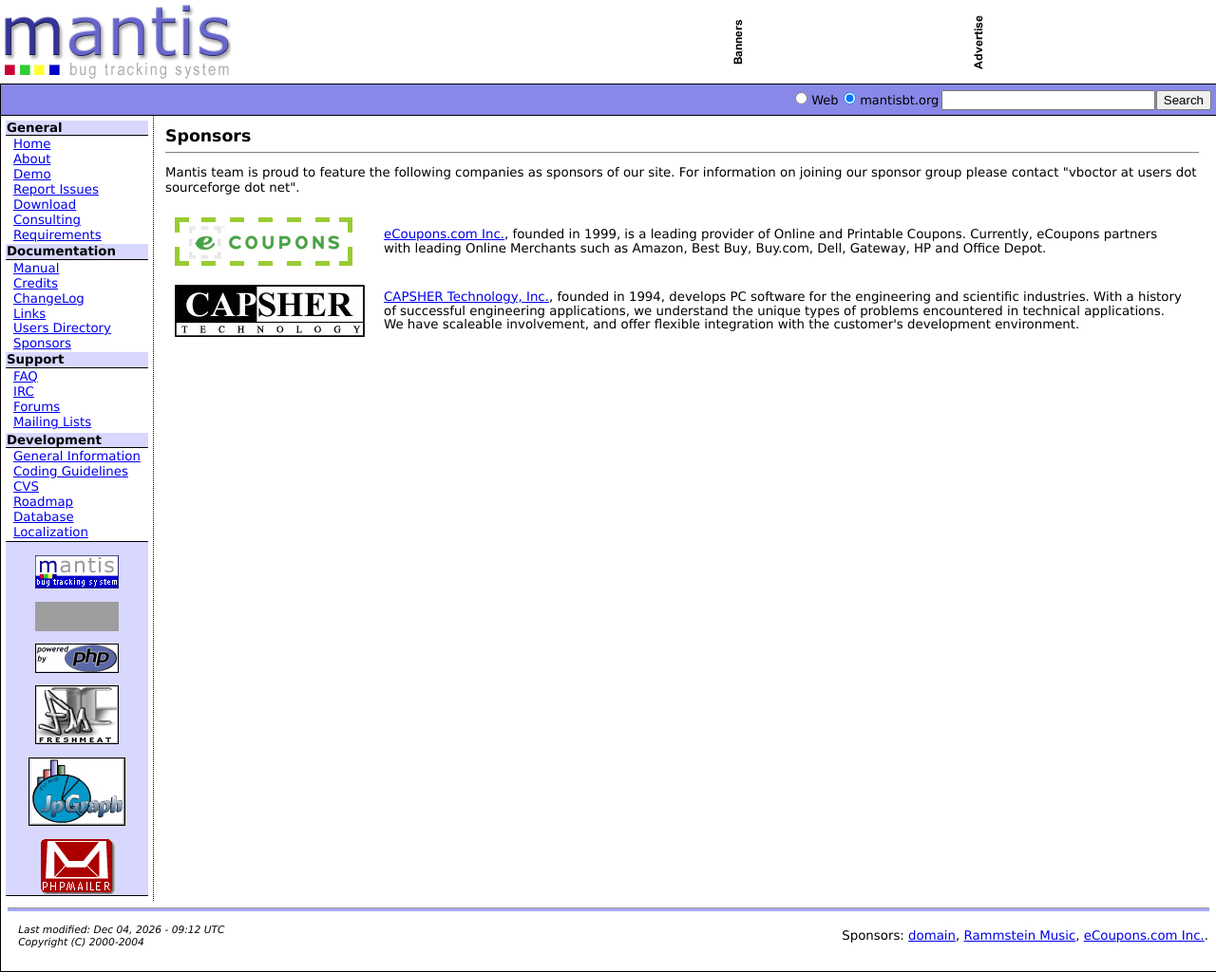
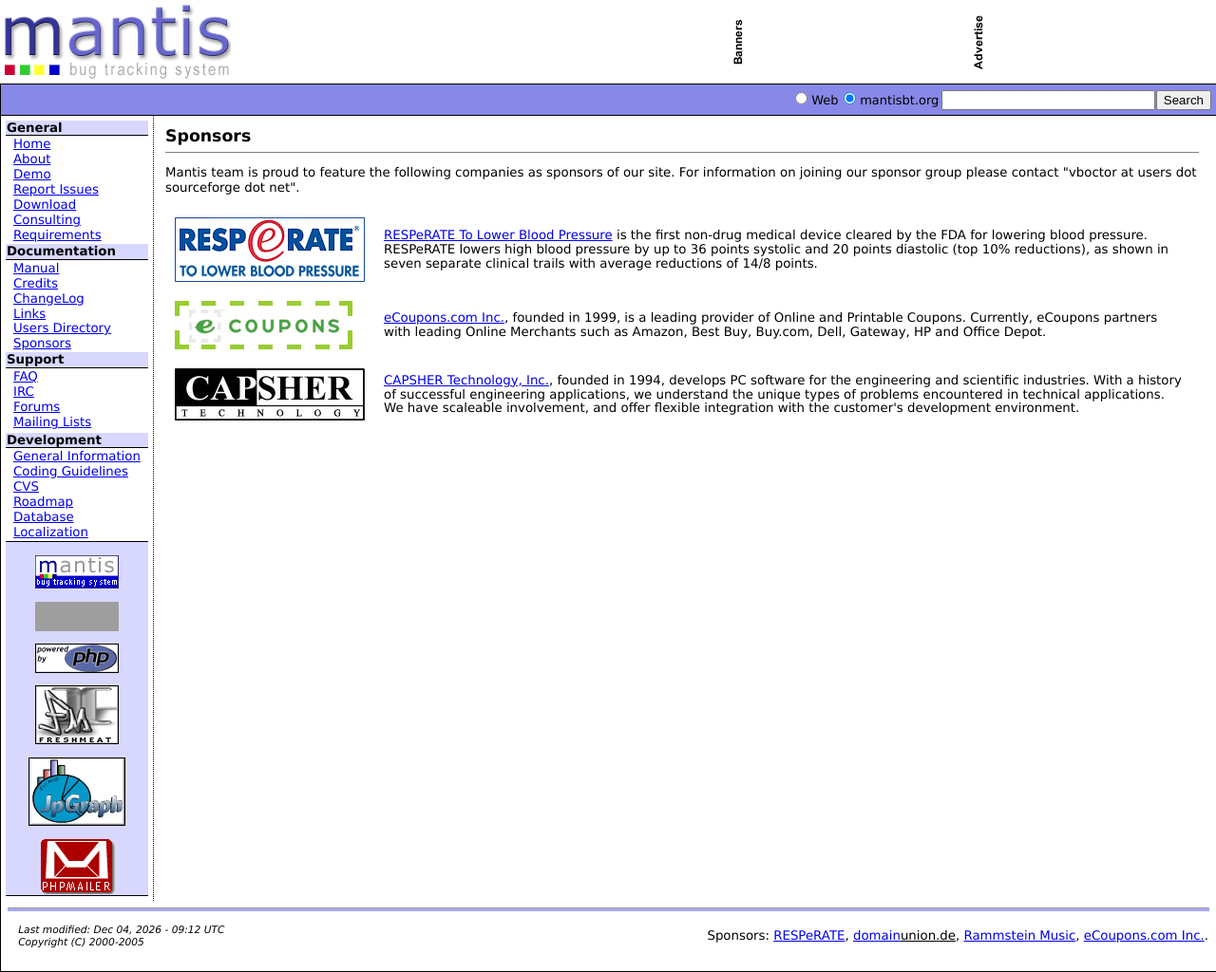
Before and after one commit to mantisbt/mantisbt-web, a PHP site: page /sponsors.php in a window 1280 px wide. Shown: the whole page at 95% size. Run offline with PHP 8.4, Linux system fonts and the light colour scheme; some libraries are stand-ins or nearby versions; grey boxes are pictures that could not be loaded.

Commit message:
Added Resperate sponsor.
git-svn-id: http://mantisbt.svn.sourceforge.net/svnroot/mantisbt/trunk@3831 f5dc347c-c33d-0410-90a0-b07cc1902cb9

```diff
--- a/bot.php
+++ b/bot.php
@@ -14,11 +14,12 @@
 			<tr valign="MIDDLE">
 				<td>
 					<address>&nbsp;&nbsp;&nbsp;Last modified: <?php echo date( "M d, Y - H:m T", getlastmod() )?></address>
-					<address>&nbsp;&nbsp;&nbsp;Copyright (C) 2000-2004</address>
+					<address>&nbsp;&nbsp;&nbsp;Copyright (C) 2000-2005</address>
 				</td>
 				<td>
 <p align="right">Sponsors:
-<a href="http://domainunion.de" target="_blank">domain</a>,
+<a href="http://www.resperate.com/" title="RESPeRATE To Lower Blood Pressure" target="_blank">RESPeRATE</a>,
+<a href="http://domainunion.de" title="domains from germany" target="_blank">domain</a><u>union.de</u>,
 <a href="http://www.dasschoenstekind.de" title="Rammstein Music" target="_blank">Rammstein Music</a>,
 <a href="http://www.ecoupons.com" target="_blank">eCoupons.com Inc.</a>.
 </p>
--- a/sponsors.php
+++ b/sponsors.php
@@ -6,7 +6,15 @@
 <p>Mantis team is proud to feature the following companies as sponsors of our site.  For information on joining our sponsor group please contact "vboctor at users dot sourceforge dot net".</p>
 
 <table border="0" cellspacing="0" cellpadding="10">
-	<?php /* Sponsor add placed on 23-OCT-2004 */ ?>
+	<?php /* Sponsor ad placed on 13-SEP-2005 */ ?>
+	<tr>
+		<td><a href="http://www.resperate.com/" target="_blank"><img src="images/sponsors/resperatelogo.gif" border="0" alt="RESPeRATE" width="200" height="68" /></a></td>
+		<td>
+			<a href="http://www.resperate.com/">RESPeRATE To Lower Blood Pressure</a> is the first non-drug medical device cleared by the FDA for lowering blood pressure. RESPeRATE lowers high blood pressure by up to 36 points systolic and 20 points diastolic (top 10% reductions), as shown in seven separate clinical trails with average reductions of 14/8 points.
+		</td>
+	</tr>
+
+	<?php /* Sponsor ad placed on 15-JUL-2005 */ ?>
 	<tr>
 		<td><a href="http://www.ecoupons.com" target="_blank"><img src="images/sponsors/ecouponslogo.gif" alt="eCoupons Logo" width="187" height="51" border="0" /></a></td>
 		<td>
@@ -14,14 +22,13 @@
 		</td>
 	</tr>
 
-	<?php /* Sponsor add placed on 15-JUL-2005 */ ?>
+	<?php /* Sponsor ad placed on 23-OCT-2004 */ ?>
 	<tr>
 		<td><a href="http://www.capsher.com" target="_blank"><img src="images/sponsors/capsherlogo.jpg" alt="Capsher Logo" width="200" height="55" border="0" /></a></td>
 		<td>
 			<a href="http://www.capsher.com">CAPSHER Technology, Inc.</a>, founded in 1994, develops PC software for the engineering and scientific industries. With a history of successful engineering applications, we understand the unique types of problems encountered in technical applications.  We have scaleable involvement, and offer flexible integration with the customer's development environment.
 		</td>
 	</tr>
-
 </table>
 
 </td>
```
Also changed, not shown: images/sponsors/resperatelogo.gif (added).
